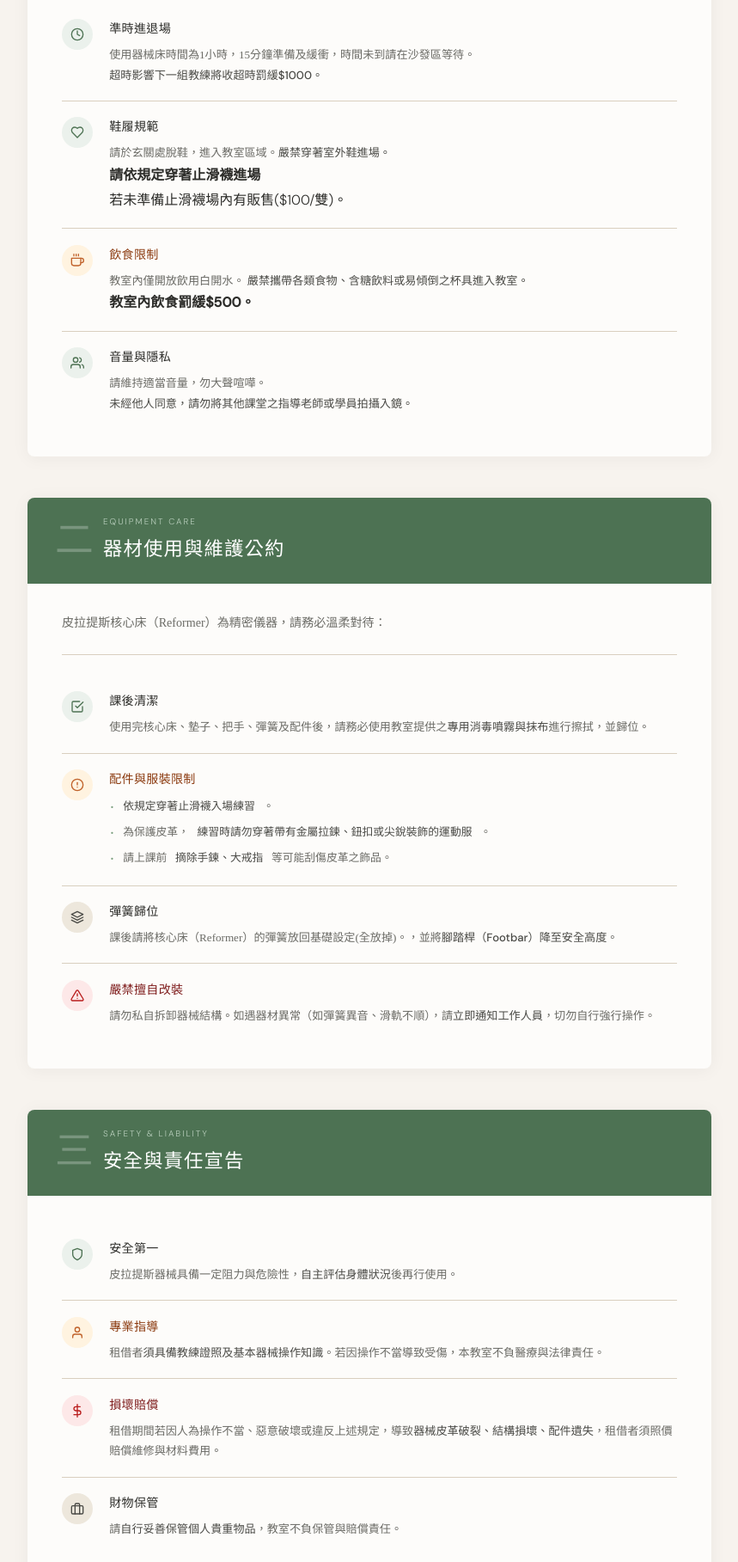
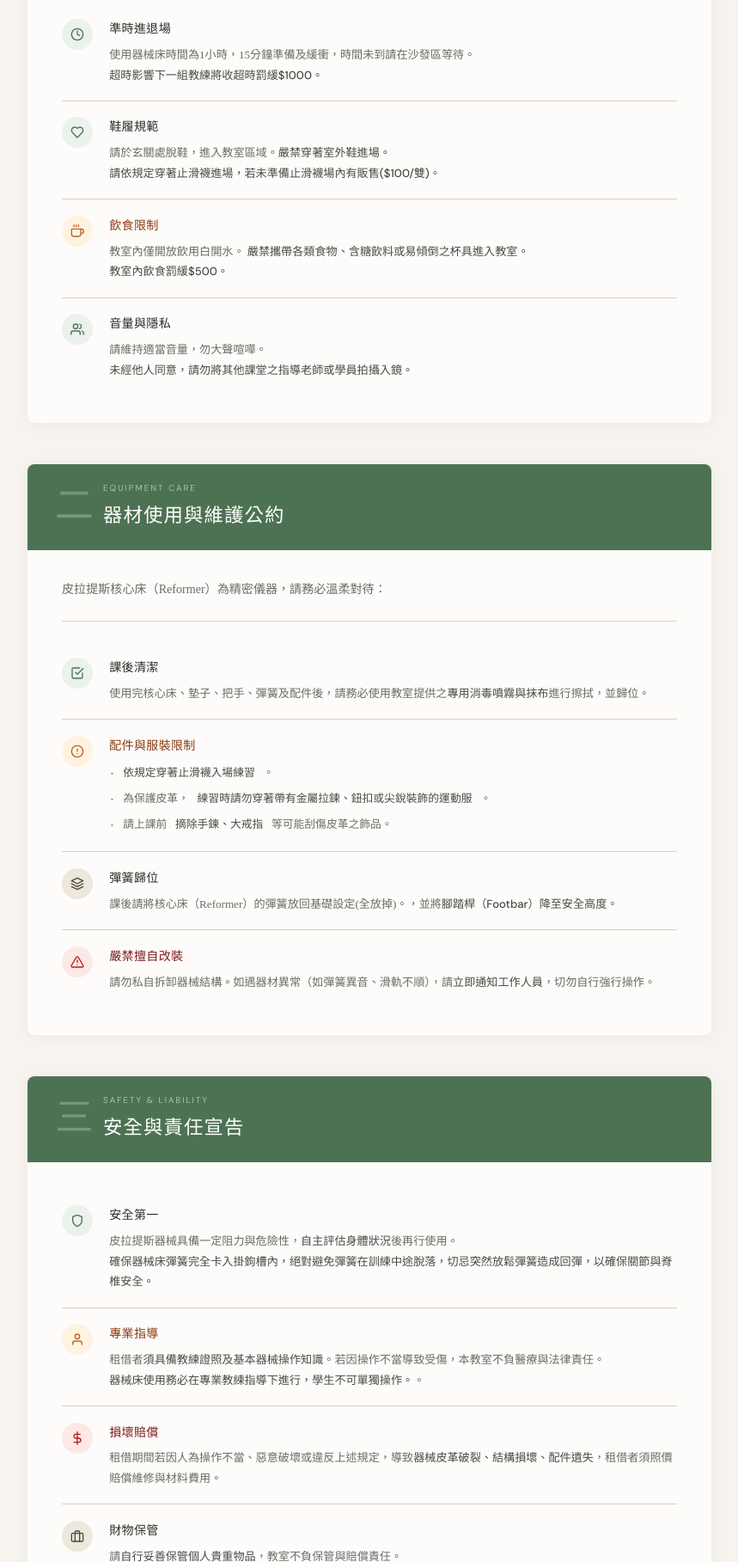
Before and after one commit to ctrl-plus-2620/rules, a plain HTML site: page index.html in a window 1280 px wide. Shown: the part 823-2640 px from the top of the page at 86% size, without its empty margins (210-1069 px from the left). Drawn offline with nearby package versions, Linux system fonts and the light colour scheme.

Commit message:
Update index.html
新增彈簧使用安全

```diff
--- a/index.html
+++ b/index.html
@@ -338,7 +338,9 @@ footer p{font-size:0.66rem;color:var(--coal-s)}
           </div>
           <div class="rule-content">
             <h4>鞋履規範</h4>
-            <p>請於玄關處脫鞋，進入教室區域。<strong>嚴禁穿著室外鞋進場。</strong></p><strong>請依規定穿著止滑襪進場</strong></p>若未準備止滑襪場內有販售($100/雙)。
+            <p>請於玄關處脫鞋，進入教室區域。<strong>嚴禁穿著室外鞋進場。</strong>
+            <p><strong>請依規定穿著止滑襪進場，若未準備止滑襪場內有販售($100/雙)。</strong></p>
+
 
           </div>
         </div>
@@ -351,7 +353,7 @@ footer p{font-size:0.66rem;color:var(--coal-s)}
             <h4>飲食限制</h4>
             <p>教室內僅開放飲用白開水。
 <strong>嚴禁攜帶各類食物、含糖飲料或易傾倒之杯具進入教室。</strong>
-</p><strong>教室內飲食罰緩$500。</strong></p>
+<p><strong>教室內飲食罰緩$500。</strong></p>
 
 
 
@@ -452,6 +454,7 @@ footer p{font-size:0.66rem;color:var(--coal-s)}
           <div class="rule-content">
             <h4>安全第一</h4>
             <p>皮拉提斯器械具備一定阻力與危險性，<strong>自主評估身體狀況</strong>後再行使用。</p>
+            <p><strong>確保器械床彈簧完全卡入掛鉤槽內，絕對避免彈簧在訓練中途脫落，切忌突然放鬆彈簧造成回彈，以確保關節與脊椎安全。</strong></p>
           </div>
         </div>
 
@@ -461,7 +464,8 @@ footer p{font-size:0.66rem;color:var(--coal-s)}
           </div>
           <div class="rule-content">
             <h4>專業指導</h4>
-            <p>租借者<strong>須具備教練證照及基本器械操作知識</strong>。若因操作不當導致受傷，本教室不負醫療與法律責任。</p>
+            <p>租借者<strong>須具備教練證照及基本器械操作知識</strong>。若因操作不當導致受傷，本教室不負醫療與法律責任。
+            <p><strong>器械床使用務必在專業教練指導下進行，學生不可單獨操作。</strong>。
           </div>
         </div>
 
```
